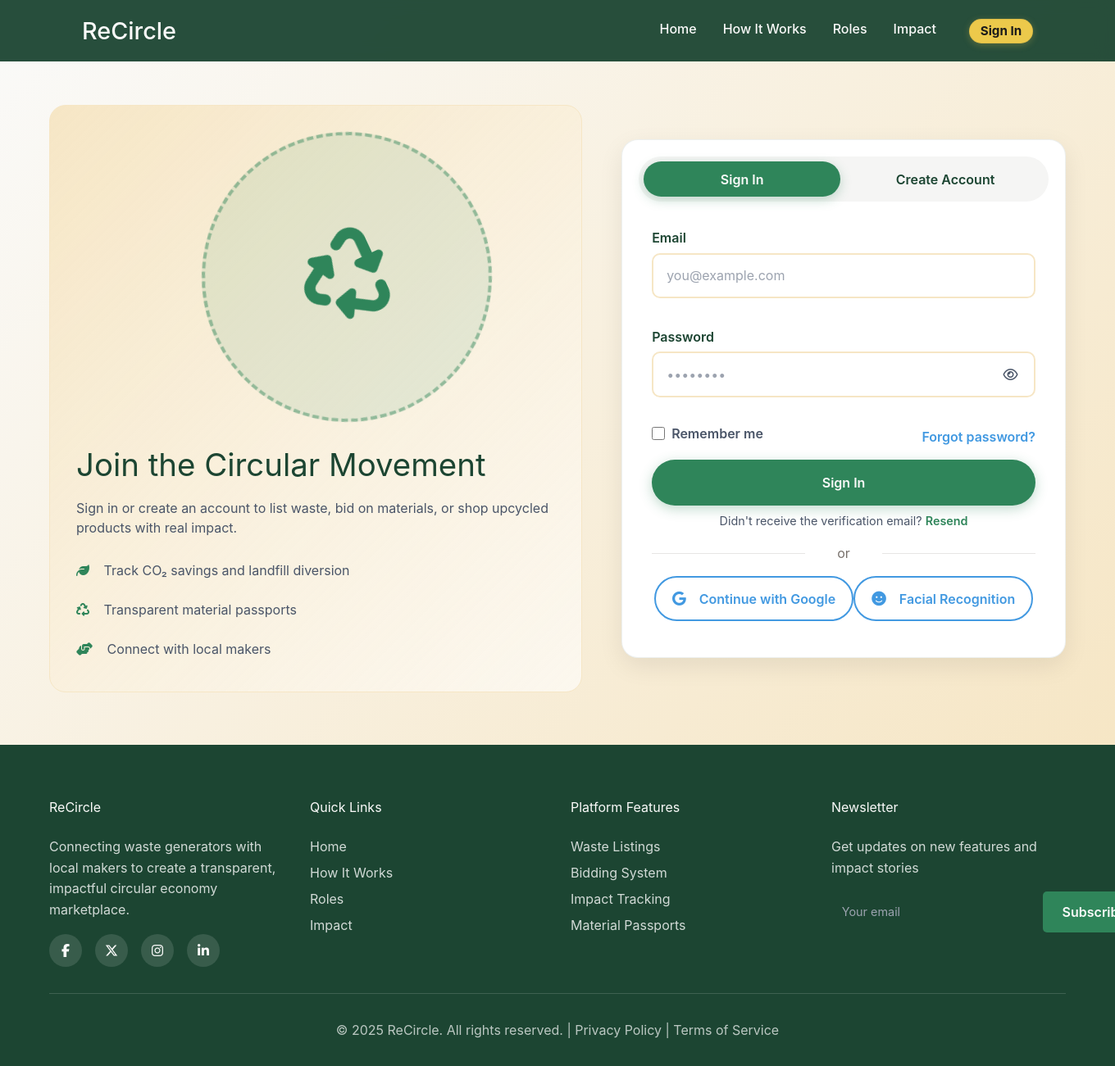
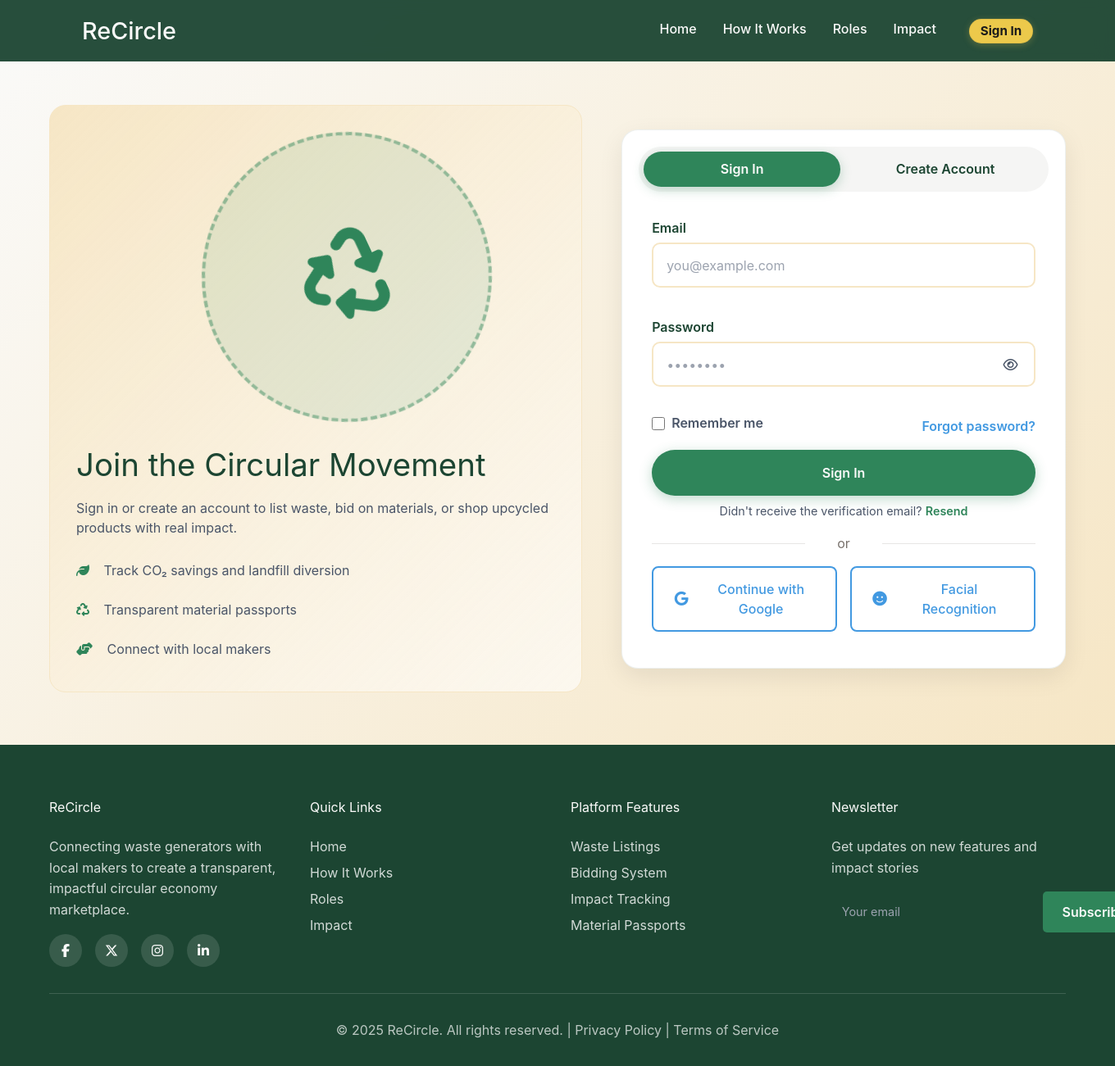
Before and after one commit to vvebwizards/ReCircle, a Laravel app: page /auth in a window 1360 px wide; the page is wider, and only the part inside the window is pictured. Shown: that part at 82% size. Run offline with Laravel 12, Linux system fonts and the light colour scheme; style sheets or scripts are compiled from the project's sources; some libraries are stand-ins or nearby versions.

Commit message:
style: Improve social login buttons symmetry and organization

```diff
--- a/resources/views/auth/auth.blade.php
+++ b/resources/views/auth/auth.blade.php
@@ -198,6 +198,50 @@
         .btn-text:hover {
             color: #047857 !important;
             background: rgba(5, 150, 105, 0.1) !important;
+        }
+
+        /* Social buttons styling */
+        .social-center {
+            display: flex;
+            flex-direction: column;
+            gap: 0.75rem;
+            margin-top: 1rem;
+        }
+
+        .social-btn {
+            display: flex !important;
+            align-items: center;
+            justify-content: center;
+            gap: 0.75rem;
+            width: 100%;
+            padding: 0.875rem 1.5rem !important;
+            text-decoration: none !important;
+            border-radius: 8px;
+            font-weight: 500;
+            transition: all 0.2s ease;
+        }
+
+        .social-btn i {
+            font-size: 1.1rem;
+            width: 20px;
+            text-align: center;
+        }
+
+        .social-btn span {
+            flex: 1;
+            text-align: center;
+        }
+
+        /* Responsive: side-by-side on larger screens */
+        @media (min-width: 640px) {
+            .social-center {
+                flex-direction: row;
+                gap: 1rem;
+            }
+
+            .social-btn {
+                flex: 1;
+            }
         }
     </style>
 @endpush
```
